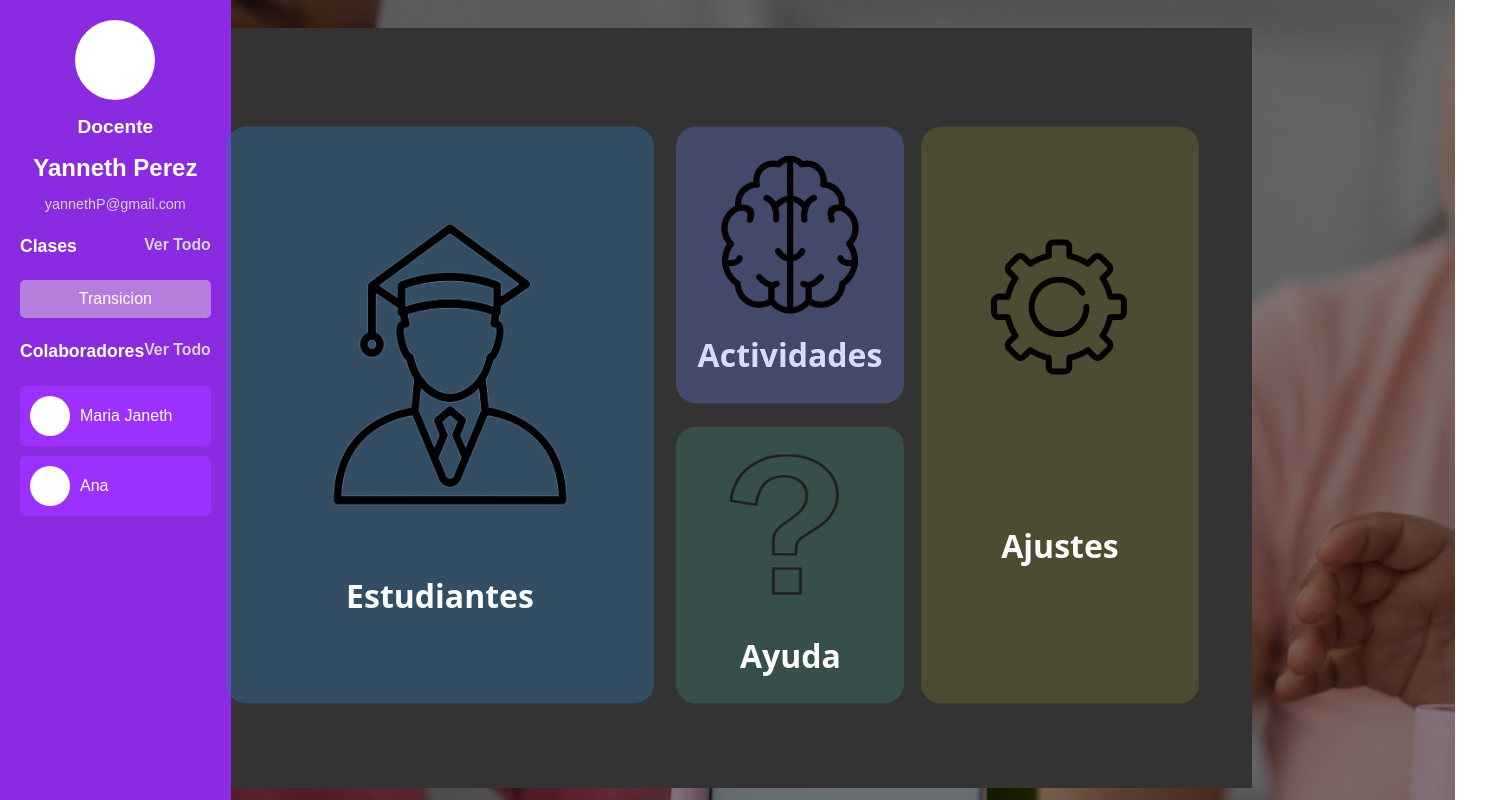
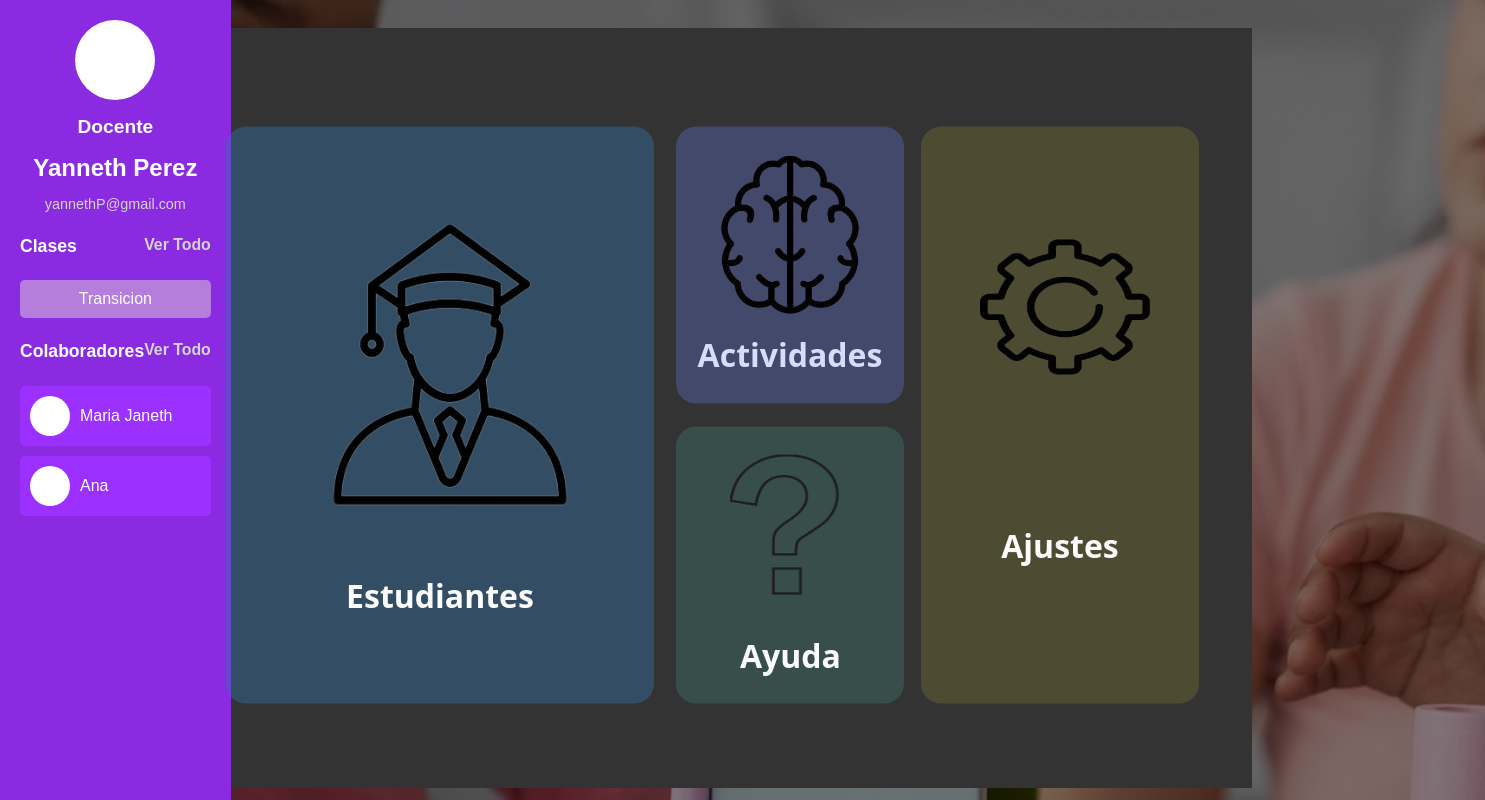
Before and after one commit to Katar89/MultiKids, a React (Create React App) app: page /inicio in a window 1280 px wide. Shown: the top 800 px of the page, 1485 px wide, since content can reach past the window. Built offline with nearby package versions, Linux system fonts and the light colour scheme; a web font is replaced by a local one.

Commit message:
Cambio ajustes a reportes

```diff
--- a/src/css/istyles.css
+++ b/src/css/istyles.css
@@ -104,9 +104,9 @@
 }
 #logoAjustes{
   height: 200px;
-  width: 200px;
+  width: 250px;
   margin-right: 300px;
-  margin-left:-30px;
+  margin-left:-50px;
   margin-top:50px;
   margin-bottom: 100px;
 }
```
